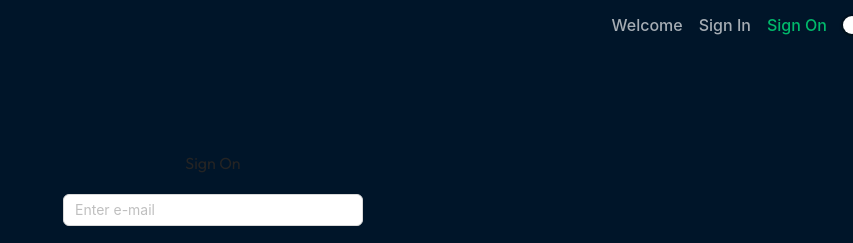
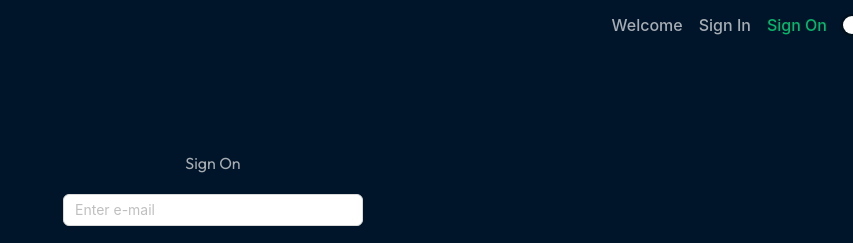
Before and after one commit to JanaAhurtsova/graphiql-app, a React (Vite) app in the folder GraphQL/: page /signup in a window 1280 px wide. Shown: the top 243 px of the page, without its empty margins (427-1280 px from the left). Built offline with nearby package versions, Linux system fonts and the light colour scheme.

Commit message:
feat: change font color login, registration page

```diff
--- a/GraphQL/src/components/header/Header.module.scss
+++ b/GraphQL/src/components/header/Header.module.scss
@@ -4,7 +4,7 @@
   justify-content: flex-end;
 }
 .header {
-  position: 'sticky';
+  position: sticky;
   top: 0;
   z-index: 1;
   width: 100%;
--- a/GraphQL/src/components/pages/loginPage/LoginPage.module.scss
+++ b/GraphQL/src/components/pages/loginPage/LoginPage.module.scss
@@ -6,3 +6,6 @@
     width: 300px;
   }
 }
+.h {
+  color: rgba(255, 255, 255, 0.65);
+}
--- a/GraphQL/src/components/pages/loginPage/LoginPage.tsx
+++ b/GraphQL/src/components/pages/loginPage/LoginPage.tsx
@@ -19,7 +19,7 @@ export default function LoginPage() {
   });
   return (
     <section className={styles.login_tabs}>
-      <h3>{localizationJSON[lang].titleSignIn}</h3>
+      <h3 className={styles.h}>{localizationJSON[lang].titleSignIn}</h3>
       <Login />
     </section>
   );
--- a/GraphQL/src/components/pages/registerPage/RegisterPage.module.scss
+++ b/GraphQL/src/components/pages/registerPage/RegisterPage.module.scss
@@ -6,3 +6,6 @@
     width: 300px;
   }
 }
+.h {
+  color: rgba(255, 255, 255, 0.65);
+}
--- a/GraphQL/src/components/pages/registerPage/RegisterPage.tsx
+++ b/GraphQL/src/components/pages/registerPage/RegisterPage.tsx
@@ -19,7 +19,7 @@ export default function RegisterPage() {
   });
   return (
     <section className={styles.register_tabs}>
-      <h3>{localizationJSON[lang].titleSignUp}</h3>
+      <h3 className={styles.h}>{localizationJSON[lang].titleSignUp}</h3>
       <Register />
     </section>
   );
--- a/GraphQL/src/components/pages/welcomePage/WelcomePage.module.scss
+++ b/GraphQL/src/components/pages/welcomePage/WelcomePage.module.scss
@@ -8,10 +8,12 @@
 @font-face {
   font-family: 'raleway-c';
   src: url('../../../assets/fonts/raleway-regular.woff2');
+  font-display: fallback;
 }
 @font-face {
   font-family: 'outfit-c';
   src: url('../../../assets//fonts//outfit-regular.woff2');
+  font-display: fallback;
 }
 h1,
 h2,
```
